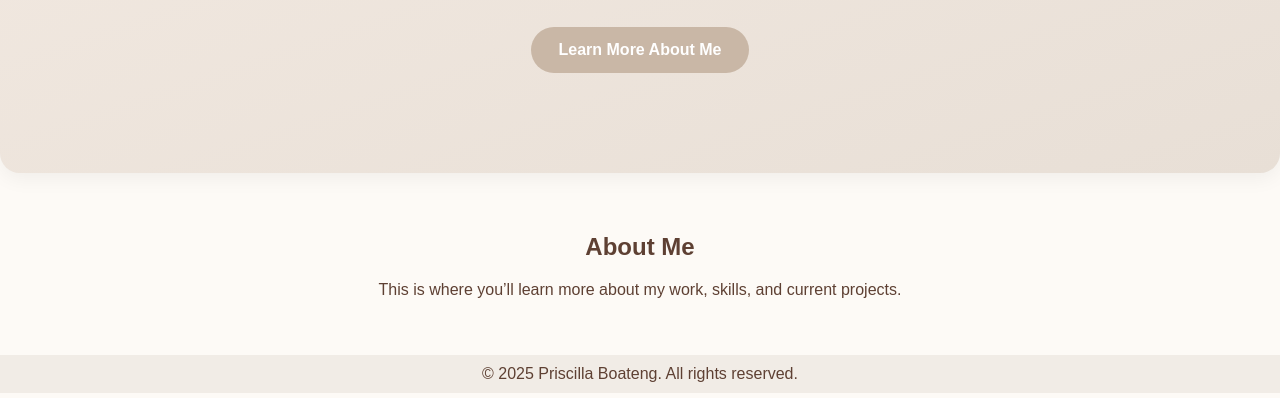
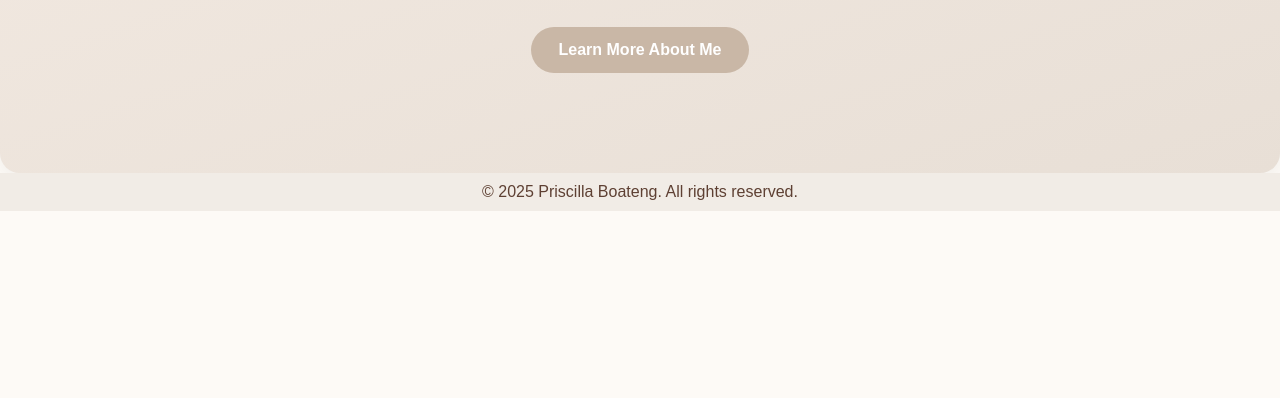
Before and after one commit to scilla0515/webportfolio, a plain HTML site: page index.html in a window 1280 px wide. Shown: the part 402-800 px from the top of the page. Drawn offline with Linux system fonts and the light colour scheme.

Commit message:
Update index.html

```diff
--- a/index.html
+++ b/index.html
@@ -137,11 +137,6 @@
     </div>
   </div>
 
-  <!-- Main Content -->
-  <div class="main" id="about">
-    <h2>About Me</h2>
-    <p>This is where you’ll learn more about my work, skills, and current projects.</p>
-  </div>
 
   <div class="footer">
     &copy; 2025 Priscilla Boateng. All rights reserved.
```
